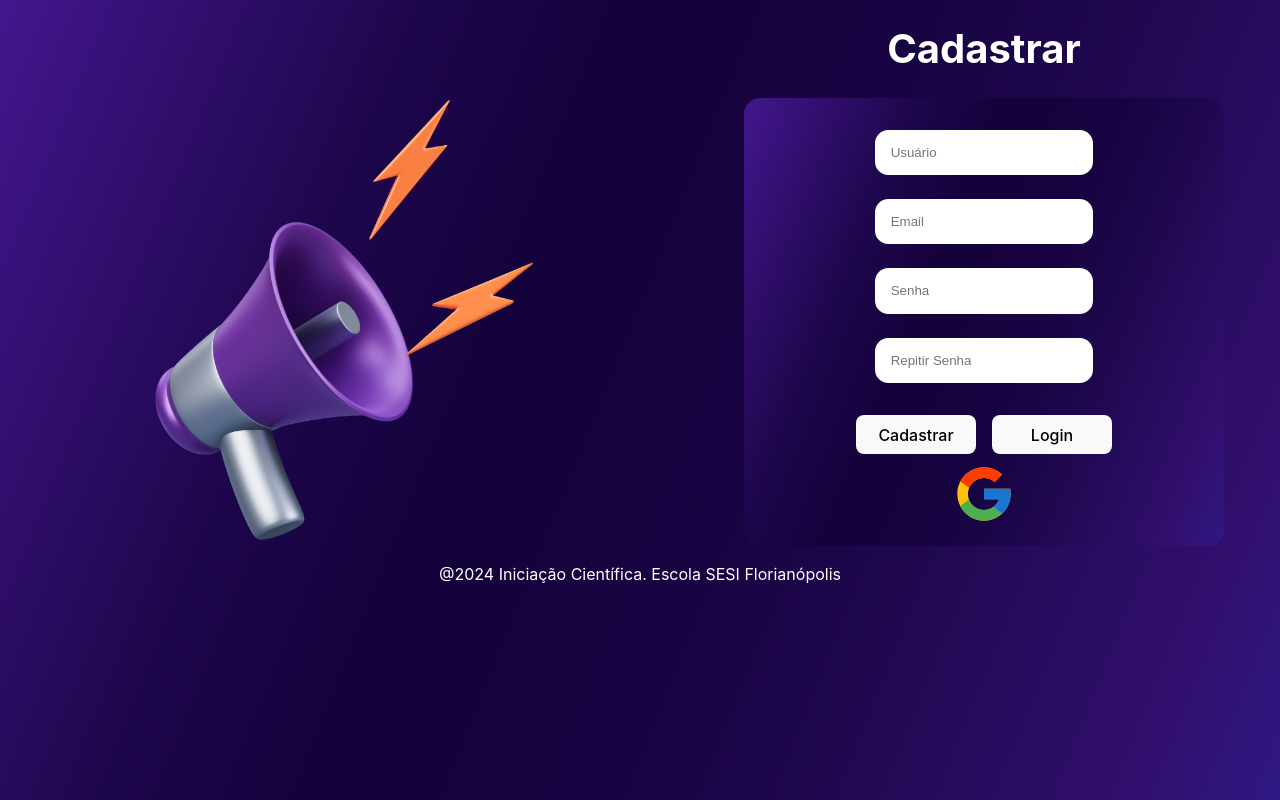
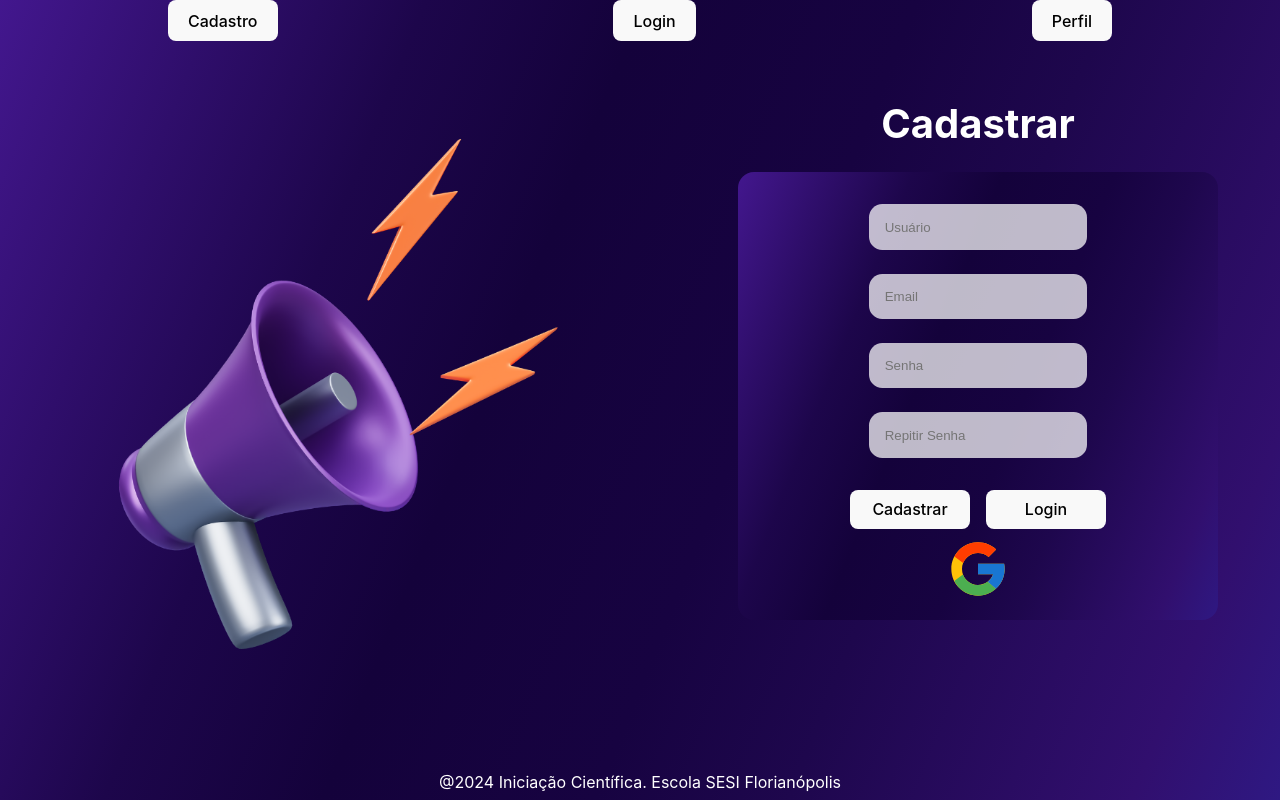
Before and after one commit to PedroZanette/Tela-Cadastro, a React (Vite) app: page / in a window 1280 px wide. Built offline with nearby package versions, Linux system fonts and the light colour scheme.

Commit message:
Adicionado novas paginas

```diff
--- a/package.json
+++ b/package.json
@@ -10,7 +10,9 @@
     "preview": "vite preview"
   },
   "dependencies": {
+    "bootstrap": "^5.3.3",
     "react": "^18.3.1",
+    "react-bootstrap": "^2.10.4",
     "react-dom": "^18.3.1",
     "react-icons": "^5.3.0"
   },
@@ -24,6 +26,7 @@
     "eslint-plugin-react-hooks": "^5.1.0-rc.0",
     "eslint-plugin-react-refresh": "^0.4.9",
     "globals": "^15.9.0",
+    "react-router-dom": "^6.26.1",
     "vite": "^5.4.0"
   }
 }
--- a/src/App.css
+++ b/src/App.css
@@ -21,3 +21,9 @@ body {
   color: #fff;
   /* overflow: hidden; */
 }
+
+nav{
+  display: flex;
+  justify-content: space-around;
+  align-items: center;
+}
--- a/src/App.jsx
+++ b/src/App.jsx
@@ -1,13 +1,38 @@
-import './App.css'
-import Cadastro from './components/Cadastro/cadastro'
-import { Footer } from './components/Footer/footer'
+import * as React from 'react';
+import { useState } from 'react';
+import './App.css';
+import Cadastro from './components/Cadastro/cadastro';
+import Perfil from './components/Perfil/perfil';
+import Login from './components/Login/login';
+import { Footer } from './components/Footer/footer';
+
 
 function App() {
 
+  const [paginaAtual, setPaginaAtual] = useState('Home');
+
+  const renderPagina = () => {
+    switch (paginaAtual) {
+      case 'Cadastro':
+      return <Cadastro />;
+      case 'Login':
+      return <Login />;
+      case 'Perfil':
+      return <Perfil />;
+      default:
+      return <Cadastro />;
+    }
+  };
+
   return (
     <>
-      <Cadastro/>
-      <Footer/>
+      <nav>
+        <button onClick={() => setPaginaAtual('Cadastro')}>Cadastro</button>
+        <button onClick={() => setPaginaAtual('Login')}>Login</button>
+        <button onClick={() => setPaginaAtual('Perfil')}>Perfil</button>
+      </nav>
+      {renderPagina()}
+      <Footer />
     </>
   )
 }
--- a/src/components/Cadastro/cadastro.css
+++ b/src/components/Cadastro/cadastro.css
@@ -1,4 +1,4 @@
-.cadastro{
+.cadastro {
   display: flex;
   justify-content: space-around;
   width: 100%;
@@ -7,25 +7,27 @@
 
 .divFoto {
   margin-top: 2.5%;
-    height: 1em;
-    padding: 4em;
+  height: fit-content;
+  padding: 1em;
+  padding-bottom: 0em;
   display: flex;
   flex: auto;
   justify-content: center;
   align-items: right;
-
 }
 
-  .foto-cadastro{
-    height: 2800%;
+.foto-cadastro {
+  height: 65vh;
+  /* max-height: fit-content; */
 }
 
-  .google{
+.google {
 
   font-size: 400%;
 }
 
-  .btn-1, .btn-2{
+.btn-1,
+.btn-2 {
   width: 7.5em;
   margin: 1vh;
   outline: none;
@@ -33,13 +35,16 @@
 
 
 }
-  .btn-1{
+
+.btn-1 {
   display: flexbox;
 }
-  .btn-2{
+
+.btn-2 {
   display: flexbox;
 }
-  button:hover{
+
+button:hover {
   transition: 500000ms linear;
   color: white;
 
@@ -48,7 +53,7 @@
   background-color: #3d004f73;
 }
 
-  .cardCadastro{
+.cardCadastro {
   display: flex;
   flex-direction: column;
   flex: auto;
@@ -56,15 +61,13 @@
   align-items: center;
 }
 
-  .titulo{
+.titulo {
   font-size: 250%;
 }
-  .card{
-    background: linear-gradient(112deg, #2242DA -7.38%, #451892 -1.58%, #2F0E6B 13.55%, #1D064B 26.57%, #14023B 40.26%, #170341 57.22%, #1E074D 69.33%, #310F6E 90.72%, #263ACB 133.23%);;
+
+.card-cadastro {
+  background: linear-gradient(112deg, #2242DA -7.38%, #451892 -1.58%, #2F0E6B 13.55%, #1D064B 26.57%, #14023B 40.26%, #170341 57.22%, #1E074D 69.33%, #310F6E 90.72%, #263ACB 133.23%);
   border-radius: 1em;
-    /* position: relative;
-    left: 70%;
-    top: -1vw; */
   width: 30em;
   height: 24em;
   padding: 0em;
@@ -73,12 +76,13 @@
   padding-bottom: 2rem;
 }
 
-  input{
-    max-width: 35em;
+input {
+  /* max-width: 35em; */
   width: 14em;
-    height: 1em;
+  height: 20.5em;
   padding: 1.2em;
   border: none;
   border-radius: 1em;
   outline: none;
+  background-color: rgba(255, 255, 255, 0.726);
 }
--- a/src/components/Cadastro/cadastro.jsx
+++ b/src/components/Cadastro/cadastro.jsx
@@ -1,6 +1,5 @@
-import React from "react";
+import * as React from 'react';
 import FotoCadastro from "../../assets/foto-cadastro.png";
-import google from "../../assets/google.png";
 import { FcGoogle } from "react-icons/fc";
 import '../../App.css';
 import '../Cadastro/cadastro.css';
@@ -16,7 +15,7 @@ const Cadastro = () => {
                 </div>
                 <div className="cardCadastro">
                     <h1 className="titulo">Cadastrar</h1>
-                    <div className="card">
+                    <div className="card-cadastro">
                         <input type="text" placeholder="Usuário" /><br /><br />
                         <input type="email" placeholder="Email" /><br /><br />
                         <input type="password" placeholder="Senha" /><br /><br />
--- a/src/components/Footer/footer.css
+++ b/src/components/Footer/footer.css
@@ -1,8 +1,10 @@
-p{
-    display: flex;
-    justify-content: center;
-    align-items: end;
-    margin-bottom: 0%;
-    height: max-content;
-    max-height: max-content;
-  }
+p {
+  display: flex;
+  justify-content: center;
+  align-items: center;
+  margin-bottom: 0.5%;
+  width: 100%;
+  position: absolute;
+  bottom: 0;
+  left: 0;
+}
--- /dev/null
+++ b/src/components/Login/login.css
@@ -0,0 +1,81 @@
+.login{
+    display: flex;
+    justify-content: space-around;
+    width: 100%;
+    height: 80%;
+}
+
+.divFoto {
+    margin-top: 6%;
+    height: fit-content;
+    padding: 1em;
+    padding-bottom: 0em;
+    display: flex;
+    flex: auto;
+    justify-content: center;
+  }
+
+  .foto-login{
+    height: 65vh;
+    max-height: fit-content;
+  }
+
+  .google{
+
+    font-size: 400%;
+  }
+
+  .btn-1, .btn-2{
+    width: 7.5em;
+    margin: 1vh;
+    outline: none;
+    border: none;
+
+
+  }
+  .btn-1{
+    display: flexbox;
+  }
+  .btn-2{
+    display: flexbox;
+  }
+  button:hover{
+    transition: 500000ms linear;
+    color: white;
+
+    outline: none;
+    border: none;
+    background-color: #3d004f73;
+  }
+
+  .cardLogin{
+    display: flex;
+    flex-direction: column;
+    flex: auto;
+    justify-content: center;
+    align-items: center;
+  }
+
+  .titulo{
+    font-size: 250%;
+  }
+  .card-login{
+    background: linear-gradient(112deg, #2242DA -7.38%, #451892 -1.58%, #2F0E6B 13.55%, #1D064B 26.57%, #14023B 40.26%, #170341 57.22%, #1E074D 69.33%, #310F6E 90.72%, #263ACB 133.23%);;
+    border-radius: 1em;
+    width: 30em;
+    height: fit-content;
+    padding: 0em;
+    padding-top: 2em;
+    padding-left: 0em;
+    padding-bottom: 2rem;
+  }
+
+  input{
+    max-width: 35em;
+    width: 14em;
+    height: 1em;
+    padding: 1.2em;
+    border: none;
+    border-radius: 1em;
+    outline: none;
+  }
--- /dev/null
+++ b/src/components/Login/login.jsx
@@ -0,0 +1,36 @@
+import * as React from 'react';
+import FotoLogin from "../../assets/foguete.svg";
+import { FcGoogle } from "react-icons/fc";
+import '../../App.css';
+import '../Login/login.css';
+
+
+const Login = () => {
+
+    return (
+        <>
+            <div className="login">
+                <div className="divFoto">
+                    <img src={FotoLogin} alt="foto-login" className="foto-login" />
+                </div>
+                <div className="cardLogin">
+                    <h1 className="titulo">Login</h1>
+                    <div className="card-login">
+                        <input type="text" placeholder="Usuário ou Email" /><br /><br />
+
+                        <input type="password" placeholder="Senha" /><br /><br />
+
+                        <button className="btn-1">Login</button>
+                        <button className="btn-2">Cadastrar</button> <br /><br />
+                        <FcGoogle className="google"/>
+                    </div>
+                </div>
+
+            </div>
+        </>
+    )
+
+
+}
+
+export default Login
--- /dev/null
+++ b/src/components/Perfil/perfil.css
@@ -0,0 +1,117 @@
+.perfil {
+    display: flex;
+    justify-content: space-around;
+    width: 100%;
+
+  }
+
+  .cardPerfil {
+    margin-left: 3%;
+    display: flex;
+    flex-direction: column;
+    flex: auto;
+    justify-content: right;
+    align-items: center;
+  }
+
+
+  .titulo {
+    font-size: 220%;
+    text-align: left;
+  }
+
+  .card-Perfil {
+    background: linear-gradient(112deg, #2242DA -7.38%, #451892 -1.58%, #2F0E6B 13.55%, #1D064B 26.57%, #14023B 40.26%, #170341 57.22%, #1E074D 69.33%, #310F6E 90.72%, #263ACB 133.23%);
+    border-radius: 1em;
+    width: 30em;
+    height: 24em;
+    padding: 0em;
+    padding-top: 2em;
+    padding-left: 0em;
+    padding-bottom: 2rem;
+  }
+
+  .info{
+    font-size: 1.2em;
+    font-family: Arial, Helvetica, sans-serif;
+  }
+
+  .btn-1Salvar,
+  .btn-2Sair {
+    width: 7.5em;
+    margin: 1vh;
+    outline: none;
+    border: none;
+
+
+  }
+
+  .btn-1Salvar {
+    display: flexbox;
+    background-color: #125ab7;
+    color: aliceblue;
+  }
+
+  .btn-2Sair {
+    display: flexbox;
+    background-color: rgb(236, 22, 22);
+    color: aliceblue;
+  }
+
+  .divFotoPerfil {
+    margin-top: 6%;
+    margin-right: 3.5%;
+    height: fit-content;
+    padding: 0.1em;
+    padding-bottom: 0em;
+    display: flex;
+    flex: auto;
+    justify-content: center;
+    align-items: center;
+  }
+
+  .foto-cadastro {
+    height: 65vh;
+    /* max-height: fit-content; */
+  }
+
+  .icone {
+
+    font-size: 2500%;
+  }
+
+
+
+  button:hover {
+    transition: 500000ms linear;
+    color: white;
+
+    outline: none;
+    border: none;
+    background-color: #3d004f73;
+  }
+
+  .cardPerfil {
+    display: flex;
+    flex-direction: column;
+    flex: auto;
+    justify-content: right;
+    align-items: center;
+  }
+
+
+
+
+
+
+
+  input {
+    /* max-width: 35em; */
+    width: 14em;
+    height: 20.5em;
+    padding: 1.2em;
+    border: none;
+    border-radius: 1em;
+    outline: none;
+    background-color: rgba(255, 255, 255, 0.726);
+  }
--- a/src/components/Perfil/perfil.jsx
+++ b/src/components/Perfil/perfil.jsx
@@ -1,25 +1,36 @@
-import React from "react";
+import * as React from 'react';
+import { IoPersonCircleOutline } from "react-icons/io5";
+
+import { FcGoogle } from "react-icons/fc";
+import '../../App.css';
 import '../Perfil/perfil.css';
+import { MdOutlinePermIdentity } from "react-icons/md";
 
 
 const Perfil = () => {
 
     return (
         <>
-         <h1 className="titulo">Perfil</h1>
-         <div className="card">
-               <input type="text" placeholder="Usuário" /><br /><br />
-               <input type="email" placeholder="Email" /><br /><br />
-                <input type="password" placeholder="Senha" /><br /><br />
-            <input type="password" placeholder="Repitir Senha" /><br /><br />
-            <button>Cadastrar</button> &nbsp;
-            <button>Login</button> <br />
-            <img src={google} alt="google" className="google" />
-        </div>
-        <div className="Foto">
-            <img src={FotoCadastro} alt="foto-cadastro" className="foto-cadastro" />
-        </div>
-         <p>@2024  Iniciação Científica. Escola SESI Florianópolis</p>
+         <div className="perfil">
+                <div className="cardPerfil">
+                <h1 className="titulo">Perfil</h1>
+                    <div className="card-Perfil">
+                        <h1 className='info'>Nome</h1>
+                        <input type="text" placeholder="Nome" /><br /><br />
+                        <h1 className='info'>Senha</h1>
+                        <input type="password" placeholder="Senha" /><br /><br />
+                        <h1 className='info'>Email</h1>
+                        <input type="email" placeholder="Email" /><br /><br />
+                        <button className="btn-1Salvar">Salvar</button>
+                        <button className="btn-2Sair">Sair</button> <br />
+                    </div>
+                </div>
+                <div className="divFotoPerfil">
+                <IoPersonCircleOutline className='icone' />
+
+
+                </div>
+            </div>
         </>
     )
 
```
Also changed, not shown: src/components/Navbar/links.jsx (+7 -28 lines), src/components/Navbar/navbar.jsx (+4 -92 lines), 2 other files (tests, documents, lock files or other folders). Lines whose indentation alone changed are shown as unchanged.
